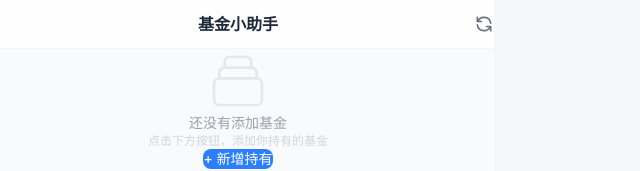
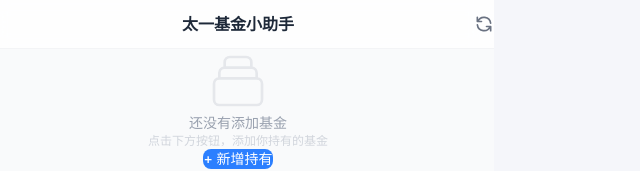
Before and after one commit to taiyi8686/fund-tracker, a React (Vite) app: page /#/ in a window 1280 px wide. Shown: the top 171 px of the page, without its empty margins (18-658 px from the left). Built offline with nearby package versions, Linux system fonts and the light colour scheme.

Commit message:
改名为太一基金小助手

```diff
--- a/index.html
+++ b/index.html
@@ -8,7 +8,7 @@
     <meta name="theme-color" content="#667eea" />
     <link rel="manifest" href="/manifest.json" />
     <link rel="apple-touch-icon" href="/icon-192.png" />
-    <title>基金小助手</title>
+    <title>太一基金小助手</title>
   </head>
   <body>
     <div id="root"></div>
--- a/src/pages/Dashboard.jsx
+++ b/src/pages/Dashboard.jsx
@@ -46,7 +46,7 @@ export default function Dashboard() {
   return (
     <div className="min-h-screen bg-gray-50 safe-bottom">
       <Header
-        title="基金小助手"
+        title="太一基金小助手"
         rightAction={
           <button onClick={loadData} disabled={loading} className="text-gray-500">
             <svg
```
Also changed, not shown: public/manifest.json.
